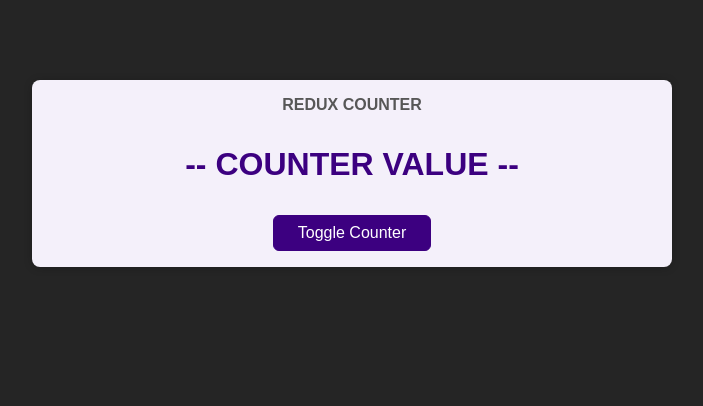
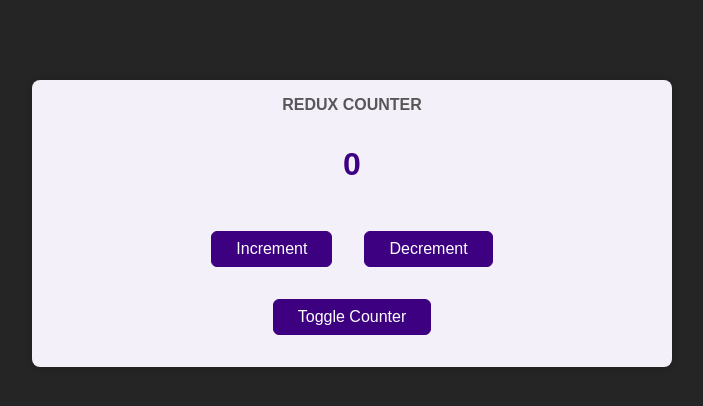
Before and after one commit to AndreaParrini/react-19-Redux-Basics, a React (Create React App) app: page / in a window 1280 px wide. Shown: the top 406 px of the page, without its empty margins (288-991 px from the left). Built offline with nearby package versions, Linux system fonts and the light colour scheme.

Commit message:
import useSelector e useDispatch
import hooks and use to manage state of counter
add class in counter.module.css

```diff
--- a/src/components/Counter.js
+++ b/src/components/Counter.js
@@ -1,12 +1,30 @@
+import {useSelector, useDispatch} from 'react-redux'
+
 import classes from './Counter.module.css';
 
 const Counter = () => {
+  const dispatch= useDispatch();
+  const counter = useSelector(state=>state.counter);
+  //useSelector imposta in automatico un "abbonamento" a questo componente, cosi da riaggiornarlo sempre con l'ultimo valore dello stato igni volta che cambia
+
   const toggleCounterHandler = () => {};
+
+  const handlerIncrement=() => {
+    dispatch({type: 'INCREMENT'});
+  };
+  const handlerDecrement=() => {
+    dispatch({type: 'DECREMENT'});
+  };
+
 
   return (
     <main className={classes.counter}>
       <h1>Redux Counter</h1>
-      <div className={classes.value}>-- COUNTER VALUE --</div>
+      <div className={classes.value}>{counter}</div>
+      <div>
+        <button onClick={handlerIncrement}>Increment</button>
+        <button onClick={handlerDecrement}>Decrement</button>
+      </div>
       <button onClick={toggleCounterHandler}>Toggle Counter</button>
     </main>
   );
--- a/src/components/Counter.module.css
+++ b/src/components/Counter.module.css
@@ -21,3 +21,7 @@
   margin: 2rem 0;
   font-weight: bold;
 }
+
+.counter button{
+  margin: 1rem;
+}
```
